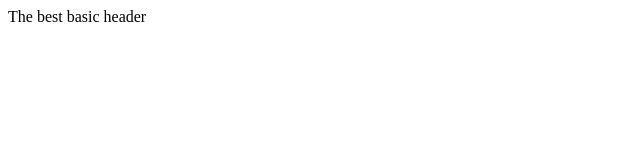
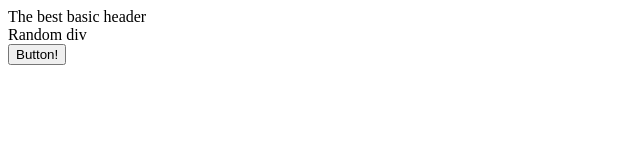
Before and after one commit to cinn4/literate-palm-tree, a plain HTML site: page index.html in a window 1280 px wide. Shown: the whole page, without its empty margins (0-640 px from the left). Drawn offline with Linux system fonts and the light colour scheme.

Commit message:
Add HTML structure for the product card

```diff
--- a/index.html
+++ b/index.html
@@ -8,5 +8,7 @@
 </head>
 <body>
     </header>The best basic header</header>
+    <div>Random div</div>
+    <button>Button!</button>
 </body>
 </html>
```
